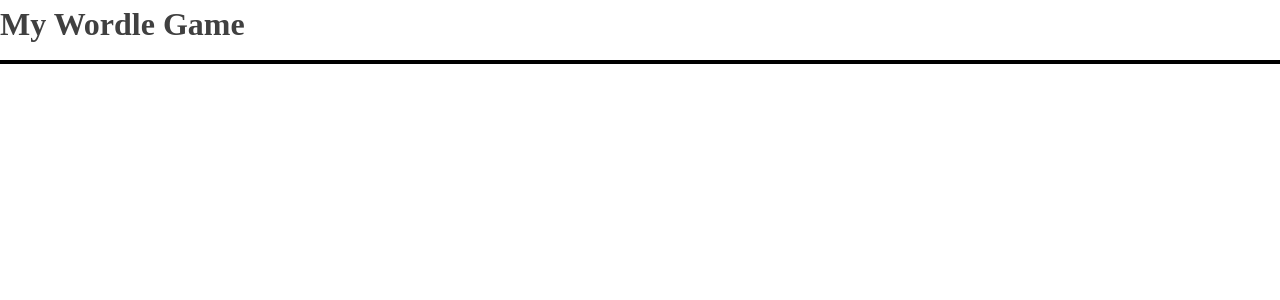
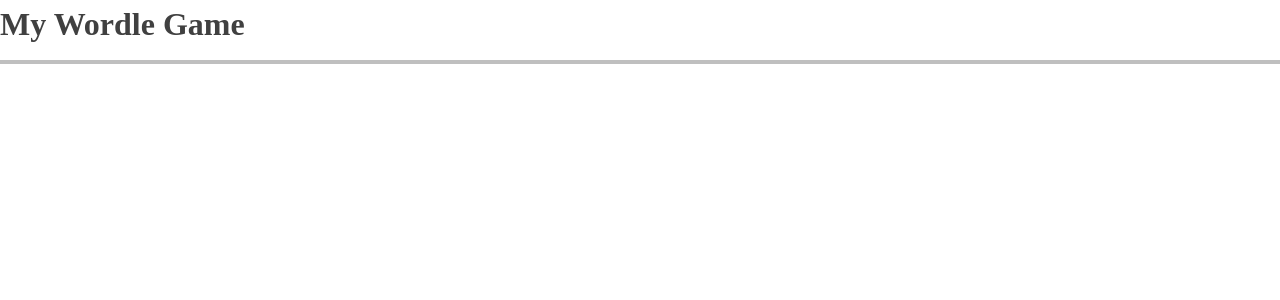
Before and after one commit to niklonberg/wordle-react-app, a React (Vite) app: page / in a window 1280 px wide. Shown: the top 300 px of the page. Built offline with nearby package versions, Linux system fonts and the light colour scheme.

Commit message:
fix border-bot color

```diff
--- a/src/components/Header/Header.module.scss
+++ b/src/components/Header/Header.module.scss
@@ -3,6 +3,6 @@
 .header {
   display: flex;
   height: $header-height;
-  border-bottom: 4px solid black;
+  border-bottom: 4px solid $color-gray-700;
   color: $color-gray-300;
 }
```
